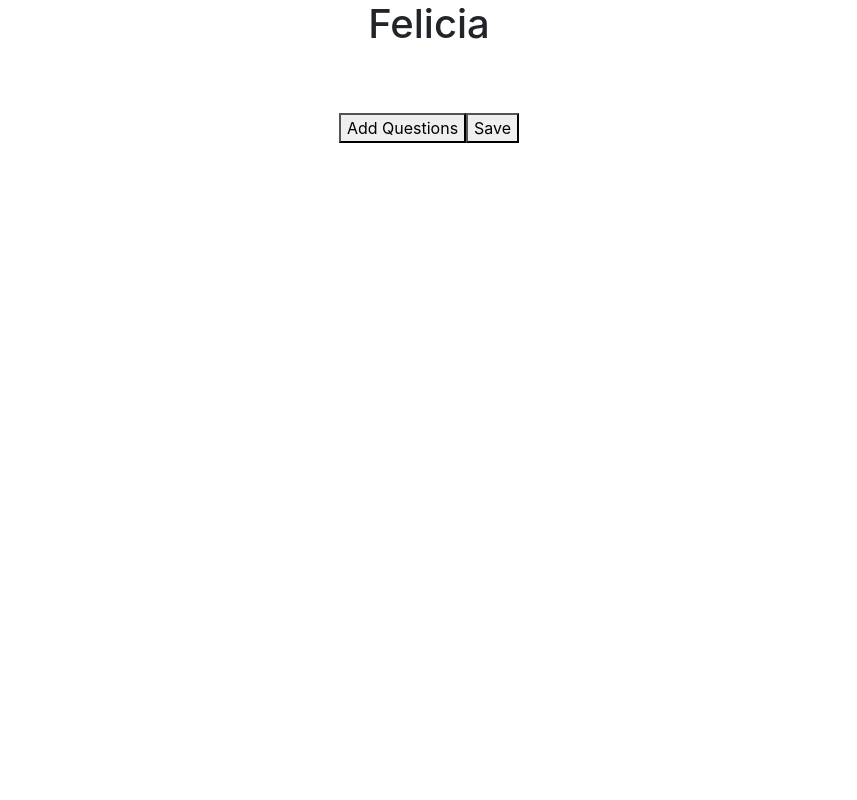
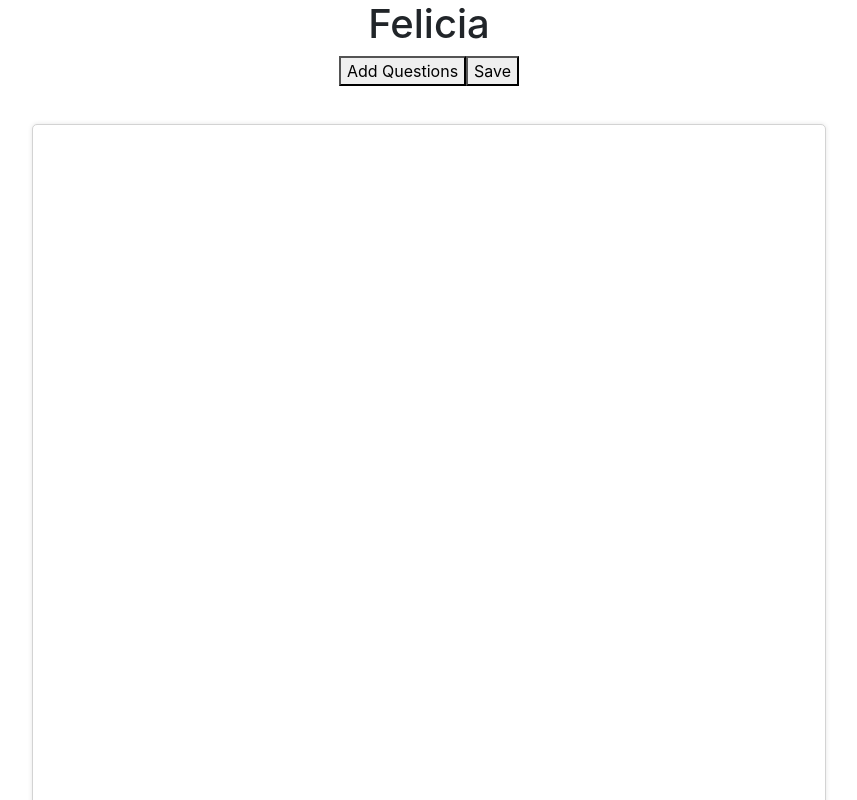
Before and after one commit to fatroshi/MathsQuestionGenerator, a React (Create React App) app: page / in a window 1280 px wide. Shown: the top 800 px of the page, without its empty margins (211-1068 px from the left). Built offline with nearby package versions, Linux system fonts and the light colour scheme.

Commit message:
Added grade 2 questions.

```diff
--- a/src/containers/QuestionManager/QuestionManager.js
+++ b/src/containers/QuestionManager/QuestionManager.js
@@ -4,6 +4,7 @@ import { Container, Row, Col } from "react-bootstrap";
 import { connect } from 'react-redux';
 import { saveAs } from 'file-saver';
 import html2canvas from 'html2canvas';
+import jsPDF from 'jspdf';
 import './style.scss';
 
 import TaskFactory from "../../lib/TaskFactory";
@@ -18,13 +19,16 @@ class QuestionManager extends React.Component {
         this.factory = new TaskFactory(GRADE.FIRST);
     }
 
-    saveAsPNG = () => {
-        html2canvas(document.getElementById("capture")).then(function(canvas) {
-            //document.body.appendChild(canvas);
-            canvas.toBlob((blob) => {
-                saveAs(canvas.toDataURL(), 'test.png', true);
-            },'image/png')
-        });
+    saveAsPDF = () => {
+        const input = document.getElementById('page');
+        html2canvas(input)
+            .then((canvas) => {
+                const imgData = canvas.toDataURL('image/png');
+                const pdf = new jsPDF();
+                pdf.addImage(imgData, 'PNG',0, 0, 210, 297);
+                pdf.save("download.pdf");
+            })
+        ;
     }
 
     createQuestions = (quantity) => {
@@ -42,10 +46,13 @@ class QuestionManager extends React.Component {
 
     render() {
         return (
-            <Container id='capture'>
+            <>
                 <h1>{this.props.userReducer.name}</h1>
-                <h1>{console.log(this.props.questionReducer.lastQuestions)}</h1>
+                <button onClick={() => this.createQuestions(12)}>Add Questions</button>
+                <button onClick={() => this.saveAsPDF()}>Save</button>
 
+                <Container id='page' className='page'>
+                    <div className=''>
                         <Row className={'questions-container row-spacing'}>
                             {this.props.questionReducer.lastQuestions.map((questions, index) =>(
                                 <Row className={'row-spacing'} key={index}>
@@ -55,10 +62,10 @@ class QuestionManager extends React.Component {
                                 </Row>
                             ))}
                         </Row>
+                    </div>
 
-                <button onClick={() => this.createQuestions(16)}>Add Questions</button>
-                <button onClick={() => this.saveAsPNG()}>Save</button>
                 </Container>
+            </>
         );
     }
 }
@@ -80,16 +87,7 @@ const mapDispatchToProps = (dispatch) => {
                 payload: name
             });
         },
-        // alt 1.
-        /*
-        addQuestion: (question) => {
-            dispatch({
-               type: 'ADD_QUESTION',
-               payload: question
-            });
-        }*/
 
-        // alt. 2
         addQuestion: (question) => {
             dispatch(addQuestion(question));
         },
--- a/src/lib/Question.js
+++ b/src/lib/Question.js
@@ -18,7 +18,7 @@ export default class Question {
         this.numbers = null;
     }
 
-    // TODO: This is for addition only, need to adjust this for handling other operations.
+    // TODO: This is for addition only, need to adjust this for handling other operations, and more numbers
     setIntegerMaxLimit = (grade) => {
         switch (grade)
         {
```
Lines whose indentation alone changed are shown as unchanged.
